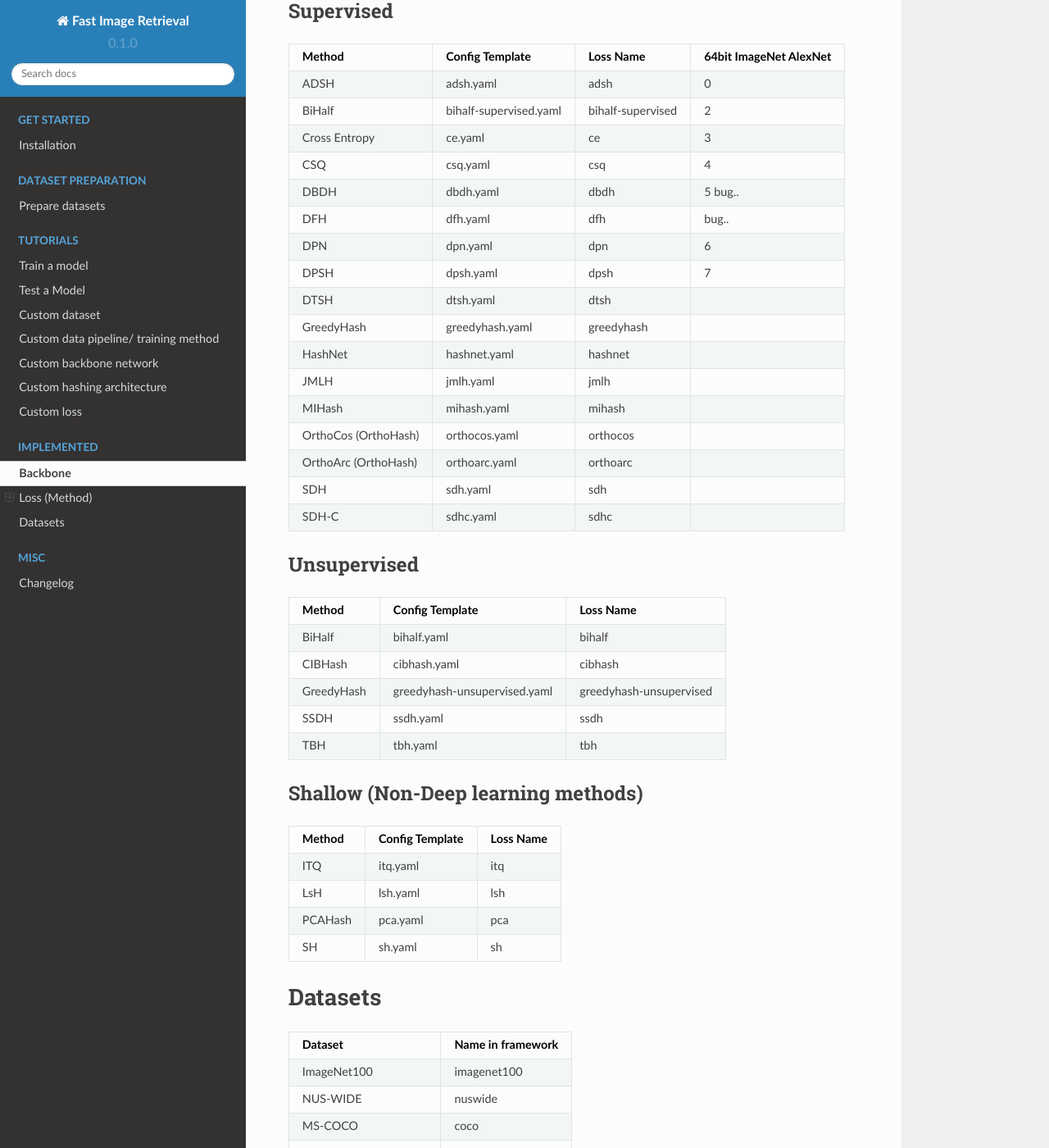
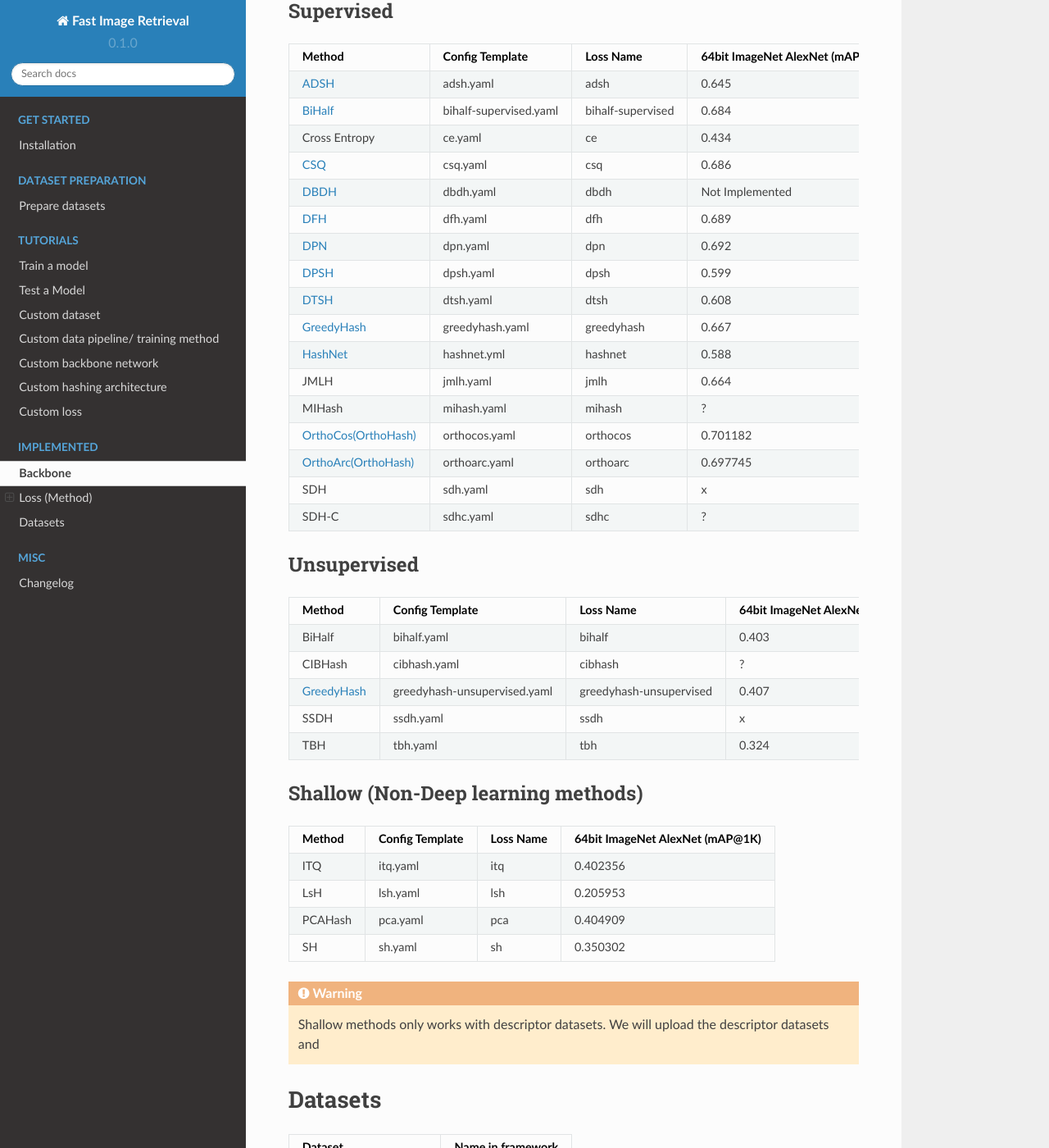
Before and after one commit to CISiPLab/cisip-FIRe, a Sphinx documentation site: the page built from docs/implementation.md, in a window 1280 px wide and 1400 px high, scrolled down 320 px. Shown: the whole window at 82% size. Built offline with Sphinx 7.4.7 and the Read the Docs theme 2.0.0, drawn with Linux system fonts in a browser that asks for light colours.

Commit message:
fix mihash implementation

````diff
--- a/docs/implementation.md
+++ b/docs/implementation.md
@@ -5,42 +5,44 @@
 
 # Loss (Method)
 ## Supervised
-|Method|Config Template|Loss Name|64bit ImageNet AlexNet|
+|Method|Config Template|Loss Name|64bit ImageNet AlexNet (mAP@1K)|
 |---|---|---|---|
-|ADSH|adsh.yaml|adsh|0|
-|BiHalf|bihalf-supervised.yaml|bihalf-supervised|2|
-|Cross Entropy|ce.yaml|ce|3|
-|CSQ|csq.yaml|csq|4|
-|DBDH|dbdh.yaml|dbdh|5 bug..|
-|DFH|dfh.yaml|dfh|bug..|
-|DPN|dpn.yaml|dpn|6|
-|DPSH|dpsh.yaml|dpsh|7|
-|DTSH|dtsh.yaml|dtsh|
-|GreedyHash|greedyhash.yaml|greedyhash|
-|HashNet|hashnet.yaml|hashnet|
-|JMLH|jmlh.yaml|jmlh|
-|MIHash|mihash.yaml|mihash|
-|OrthoCos (OrthoHash)|orthocos.yaml|orthocos|
-|OrthoArc (OrthoHash)|orthoarc.yaml|orthoarc|
-|SDH|sdh.yaml|sdh|
-|SDH-C|sdhc.yaml|sdhc|
+|[ADSH](https://arxiv.org/abs/1707.08325)|adsh.yaml|adsh|0.645|
+|[BiHalf](https://arxiv.org/abs/2012.12334)|bihalf-supervised.yaml|bihalf-supervised|0.684|
+|Cross Entropy|ce.yaml|ce|0.434|
+|[CSQ](https://arxiv.org/abs/1908.00347)|csq.yaml|csq|0.686|
+|[DBDH](https://www.sciencedirect.com/science/article/abs/pii/S0925231220306032)|dbdh.yaml|dbdh|Not Implemented|
+|[DFH](https://arxiv.org/abs/1909.00206)|dfh.yaml|dfh|0.689|
+|[DPN](https://www.ijcai.org/proceedings/2020/115)|dpn.yaml|dpn|0.692|
+|[DPSH](https://cs.nju.edu.cn/lwj/paper/IJCAI16_DPSH.pdf)|dpsh.yaml|dpsh|0.599|
+|[DTSH](https://arxiv.org/abs/1612.03900)|dtsh.yaml|dtsh|0.608|
+|[GreedyHash](https://papers.nips.cc/paper/2018/hash/13f3cf8c531952d72e5847c4183e6910-Abstract.html)|greedyhash.yaml|greedyhash|0.667|
+|[HashNet](https://openaccess.thecvf.com/content_ICCV_2017/papers/Cao_HashNet_Deep_Learning_ICCV_2017_paper.pdf)|hashnet.yml|hashnet|0.588|
+|JMLH|jmlh.yaml|jmlh|0.664|
+|MIHash|mihash.yaml|mihash|?|
+|[OrthoCos(OrthoHash)](https://arxiv.org/abs/2109.14449)|orthocos.yaml|orthocos|0.701182|
+|[OrthoArc(OrthoHash)](https://arxiv.org/abs/2109.14449)|orthoarc.yaml|orthoarc|0.697745|
+|SDH|sdh.yaml|sdh|x|
+|SDH-C|sdhc.yaml|sdhc|?|
 ## Unsupervised
-|Method|Config Template|Loss Name|
-|---|---|---|
-|BiHalf|bihalf.yaml|bihalf|
-|CIBHash|cibhash.yaml|cibhash|
-|GreedyHash|greedyhash-unsupervised.yaml|greedyhash-unsupervised|
-|SSDH|ssdh.yaml|ssdh|
-|TBH|tbh.yaml|tbh|
+|Method|Config Template|Loss Name|64bit ImageNet AlexNet (mAP@1K)|
+|---|---|---|---|
+|BiHalf|bihalf.yaml|bihalf|0.403|
+|CIBHash|cibhash.yaml|cibhash|?|0.686401
+|[GreedyHash](https://papers.nips.cc/paper/7360-greedy-hash-towards-fast-optimization-for-accurate-hash-coding-in-cnn.pdf)|greedyhash-unsupervised.yaml|greedyhash-unsupervised|0.407|
+|SSDH|ssdh.yaml|ssdh|x|
+|TBH|tbh.yaml|tbh|0.324|
 ## Shallow (Non-Deep learning methods)
-|Method|Config Template|Loss Name|
-|---|---|---|
-|ITQ|itq.yaml|itq|
-|LsH|lsh.yaml|lsh|
-|PCAHash|pca.yaml|pca|
-|SH|sh.yaml|sh|
+|Method|Config Template|Loss Name|64bit ImageNet AlexNet (mAP@1K)|
+|---|---|---|---|
+|ITQ|itq.yaml|itq|0.402356|
+|LsH|lsh.yaml|lsh|0.205953|
+|PCAHash|pca.yaml|pca|0.404909|
+|SH|sh.yaml|sh|0.350302|
 
-
+```{warning}
+Shallow methods only works with descriptor datasets. We will upload the descriptor datasets and
+```
 
 # Datasets
 |Dataset|Name in framework|
````
Also changed, not shown: 1 other file.
